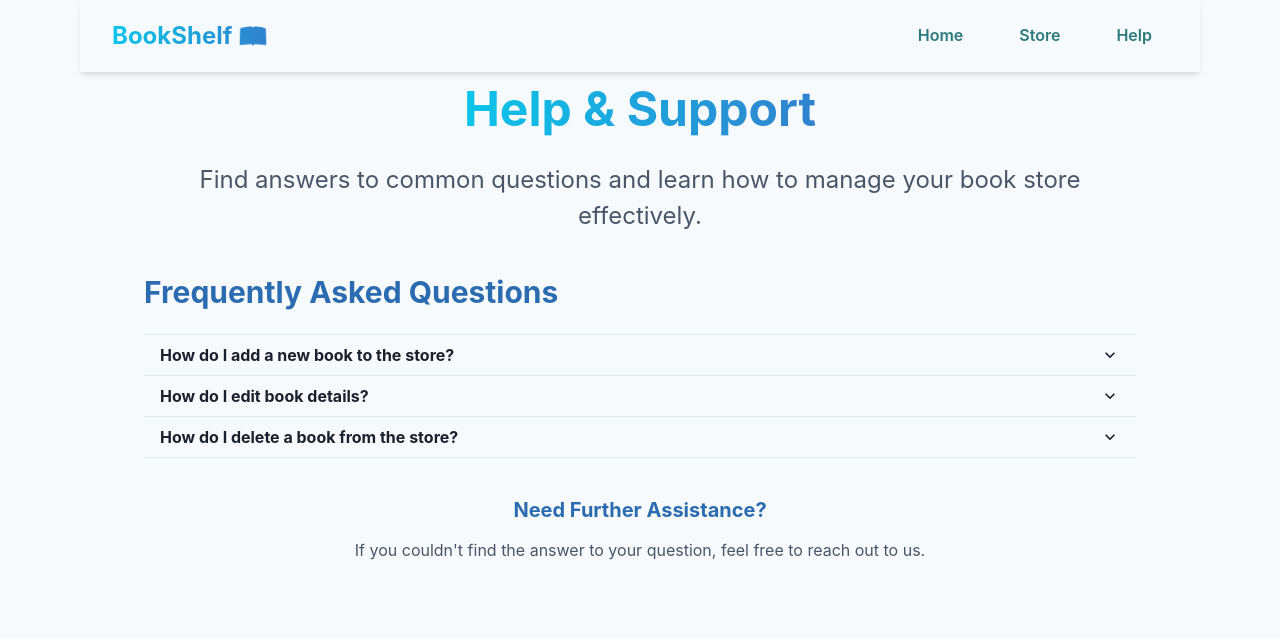
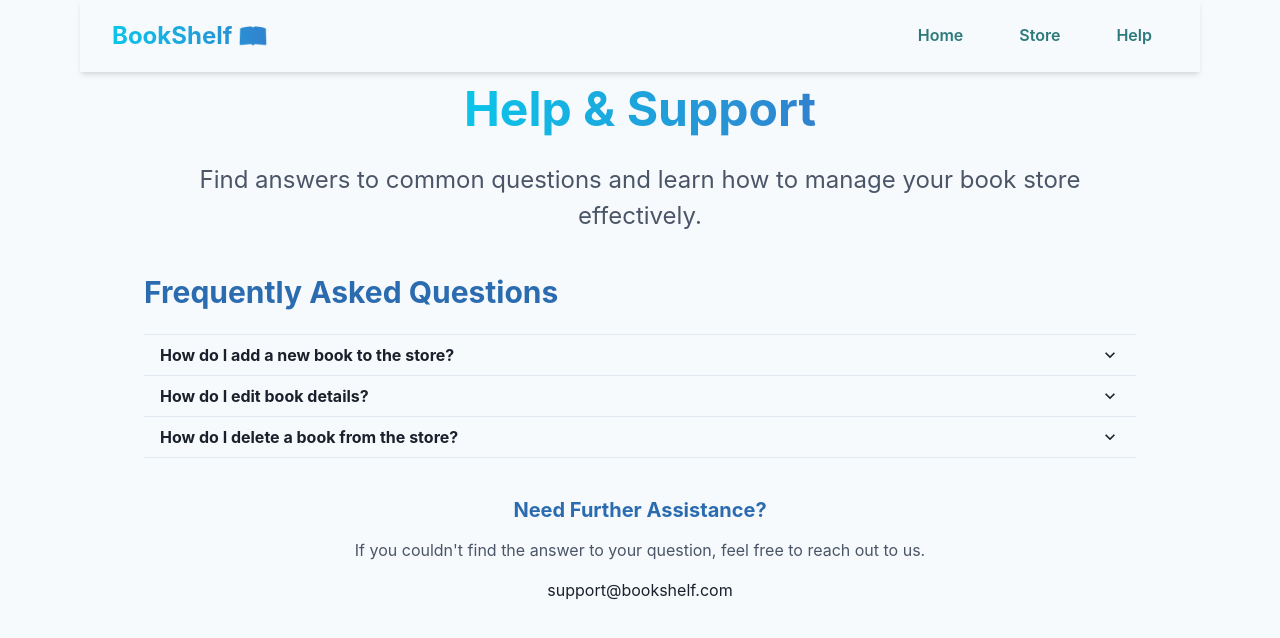
Before and after one commit to TheekshaRathnayaka/Admin-Book-Store, a React (Vite) app in the folder Admin-Store/frontend/: page /help in a window 1280 px wide. Shown: the top 638 px of the page. Built offline with nearby package versions, Linux system fonts and the light colour scheme.

Commit message:
Add support mail

```diff
--- a/Admin-Store/frontend/src/pages/HelpPage.jsx
+++ b/Admin-Store/frontend/src/pages/HelpPage.jsx
@@ -1,6 +1,7 @@
 import { Box, Container, Heading, VStack, Text, Accordion, AccordionItem, AccordionButton, AccordionIcon, AccordionPanel } from '@chakra-ui/react'
 import React from 'react'
 import MainNavbar from '../components/MainNavbar'
+import { Link } from 'react-router-dom'
 
 const HelpPage = () => {
   return (
@@ -71,6 +72,9 @@ const HelpPage = () => {
           <Text fontSize="md" color="gray.600">
             If you couldn't find the answer to your question, feel free to reach out to us.
           </Text>
+          <Link href="mailto:support@bookshelf.com" color="teal.500" fontSize="lg">
+            support@bookshelf.com
+          </Link>
         </VStack>
       </Container>
     </Box>
```
